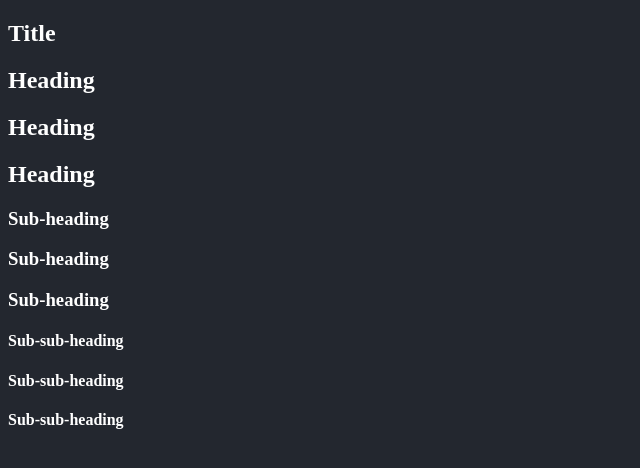
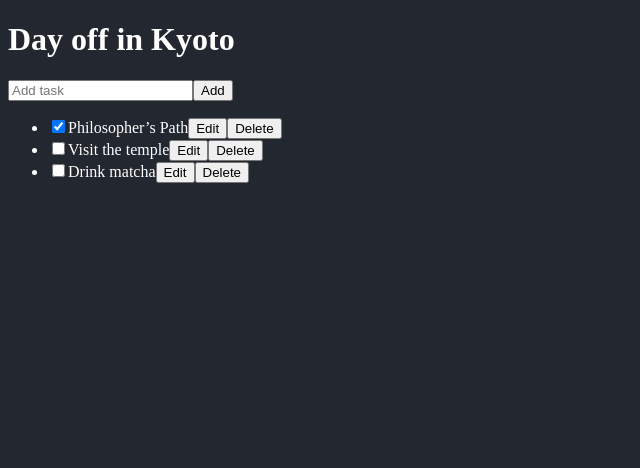
Before and after one commit to iefnaug/react-basic, a React (Create React App) app: page / in a window 1280 px wide. Shown: the top 468 px of the page, without its empty margins (0-640 px from the left). Built offline with nearby package versions, Linux system fonts and the light colour scheme.

Commit message:
使用context + reducer

```diff
--- /dev/null
+++ b/src/03Manage-State/07ScallingUpWithReducerAndContext/AddTask.jsx
@@ -0,0 +1,26 @@
+import {useContext, useState} from 'react';
+import {TasksDispatchContext} from "./TasksContext";
+
+export default function AddTask({ onAddTask }) {
+    const [text, setText] = useState('');
+    const dispatch = useContext(TasksDispatchContext)
+    return (
+        <>
+            <input
+                placeholder="Add task"
+                value={text}
+                onChange={e => setText(e.target.value)}
+            />
+            <button onClick={() => {
+                setText('');
+                dispatch({
+                    type: 'added',
+                    id: nextId++,
+                    text: text,
+                })
+            }}>Add</button>
+        </>
+    )
+}
+
+let nextId = 3;
--- /dev/null
+++ b/src/03Manage-State/07ScallingUpWithReducerAndContext/App.jsx
@@ -0,0 +1,13 @@
+import AddTask from './AddTask';
+import TaskList from './TaskList';
+import {TasksProvider} from "./TasksContext";
+
+export default function TaskApp() {
+    return (
+        <TasksProvider>
+            <h1>Day off in Kyoto</h1>
+            <AddTask />
+            <TaskList />
+        </TasksProvider>
+    );
+}
--- /dev/null
+++ b/src/03Manage-State/07ScallingUpWithReducerAndContext/TaskList.jsx
@@ -0,0 +1,71 @@
+import {useContext, useState} from 'react';
+import {TasksContext, TasksDispatchContext} from "./TasksContext";
+
+export default function TaskList() {
+    const tasks = useContext(TasksContext)
+    return (
+        <ul>
+            {tasks.map(task => (
+                <li key={task.id}>
+                    <Task task={task} />
+                </li>
+            ))}
+        </ul>
+    );
+}
+
+function Task({ task }) {
+    const [isEditing, setIsEditing] = useState(false);
+    const dispatch = useContext(TasksDispatchContext);
+    let taskContent;
+    if (isEditing) {
+        taskContent = (
+            <>
+                <input
+                    value={task.text}
+                    onChange={e => {
+                        dispatch({
+                            type: 'changed',
+                            task: {
+                                ...task,
+                                text: e.target.value,
+                            }
+                        });
+                    }} />
+                <button onClick={() => setIsEditing(false)}>
+                    Save
+                </button>
+            </>
+        );
+    } else {
+        taskContent = (
+            <>
+                {task.text}
+                <button onClick={() => setIsEditing(true)}>
+                    Edit
+                </button>
+            </>
+        );
+    }
+    return (
+        <label>
+            <input
+                type="checkbox"
+                checked={task.done}
+                onChange={e => {
+                    dispatch({
+                        type: 'changed',
+                        task: {
+                            ...task,
+                            done: e.target.checked
+                        }
+                    });
+                }}
+            />
+            {taskContent}
+            <button onClick={() => dispatch({type: 'changed', id: task.id})}>
+                Delete
+            </button>
+        </label>
+    );
+}
--- /dev/null
+++ b/src/03Manage-State/07ScallingUpWithReducerAndContext/TasksContext.js
@@ -0,0 +1,53 @@
+import { createContext, useReducer } from "react";
+
+export const TasksContext = createContext(null);
+export const TasksDispatchContext = createContext(null);
+
+
+export function TasksProvider({ children }) {
+    const [tasks, dispatch] = useReducer(
+        tasksReducer,
+        initialTasks
+    );
+
+    return (
+        <TasksContext value={tasks}>
+            <TasksDispatchContext value={dispatch}>
+                {children}
+            </TasksDispatchContext>
+        </TasksContext>
+    );
+}
+
+function tasksReducer(tasks, action) {
+    switch (action.type) {
+        case 'added': {
+            return [...tasks, {
+                id: action.id,
+                text: action.text,
+                done: false
+            }];
+        }
+        case 'changed': {
+            return tasks.map(t => {
+                if (t.id === action.task.id) {
+                    return action.task;
+                } else {
+                    return t;
+                }
+            });
+        }
+        case 'deleted': {
+            return tasks.filter(t => t.id !== action.id);
+        }
+        default: {
+            throw Error('Unknown action: ' + action.type);
+        }
+    }
+}
+
+const initialTasks = [
+    { id: 0, text: 'Philosopher’s Path', done: true },
+    { id: 1, text: 'Visit the temple', done: false },
+    { id: 2, text: 'Drink matcha', done: false }
+];
--- a/src/index.js
+++ b/src/index.js
@@ -8,7 +8,8 @@
 // import App from './03Manage-State/03Sharing-State-Between-Components/App'
 // import App from './03Manage-State/04Preserving-And-Resetting-State/App'
 // import App from './03Manage-State/05Extracting-State-Logic-Into-A-Reducer/App'
-import App from './03Manage-State/06Passing-Data-Deeply-With-Context/App'
+// import App from './03Manage-State/06Passing-Data-Deeply-With-Context/App'
+import App from './03Manage-State/07ScallingUpWithReducerAndContext/App'
 // import {StrictMode} from "react";
 
 const root = createRoot(document.querySelector('#root'))
```
